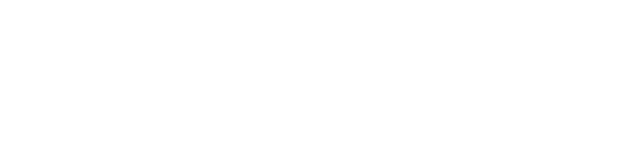
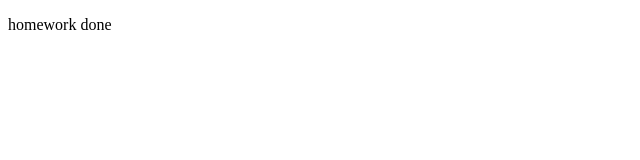
Before and after one commit to NickSorkin/homework, a plain HTML site: page homework/index.html in a window 1280 px wide. Shown: the whole page, without its empty margins (0-640 px from the left). Drawn offline with Linux system fonts and the light colour scheme.

Commit message:
do homework

```diff
--- a/homework/index.html
+++ b/homework/index.html
@@ -7,6 +7,7 @@
     <title>homework</title>
 </head>
 <body>
+    <p>homework done</p>
 
 </body>
 </html>
```
